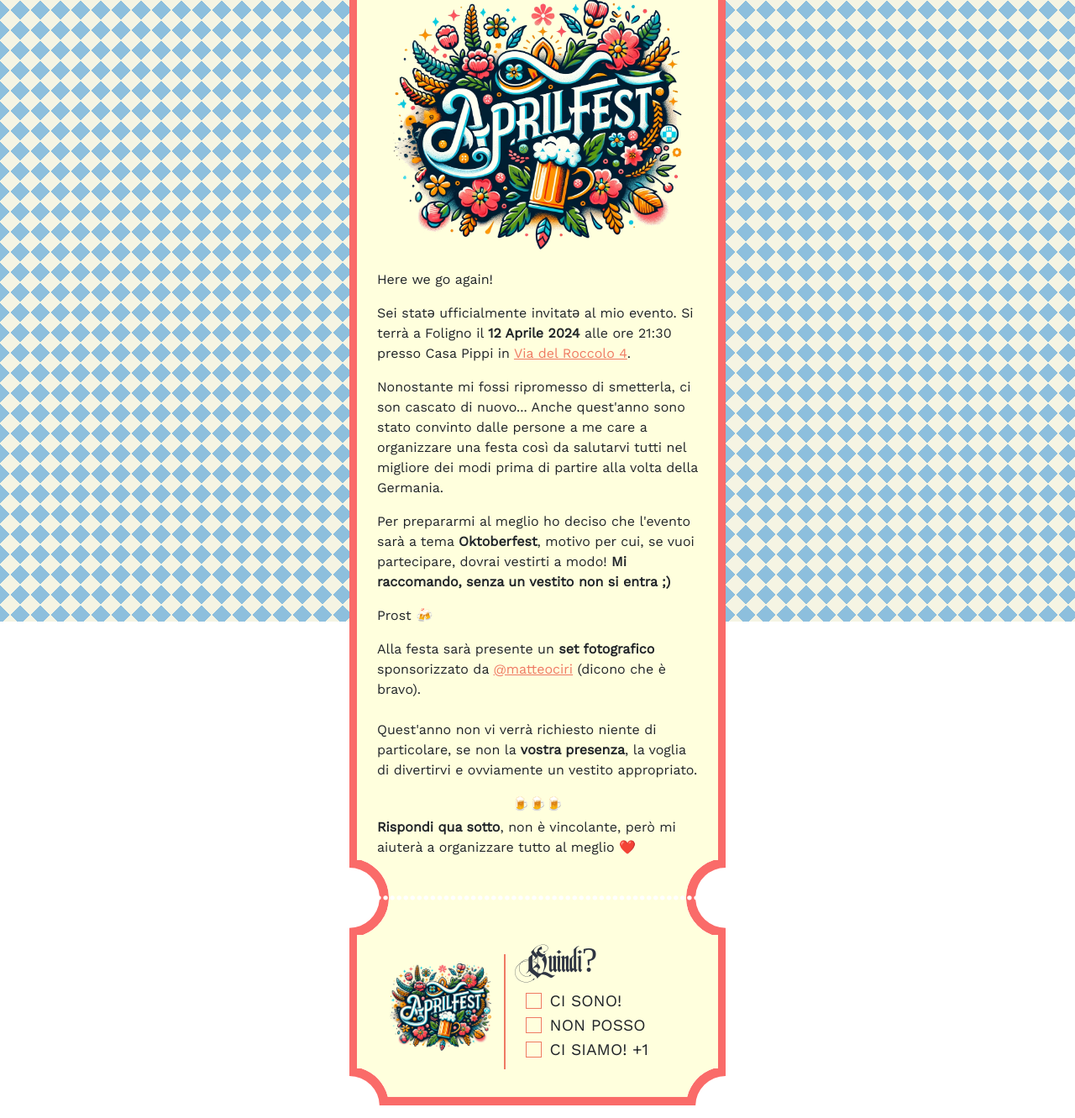
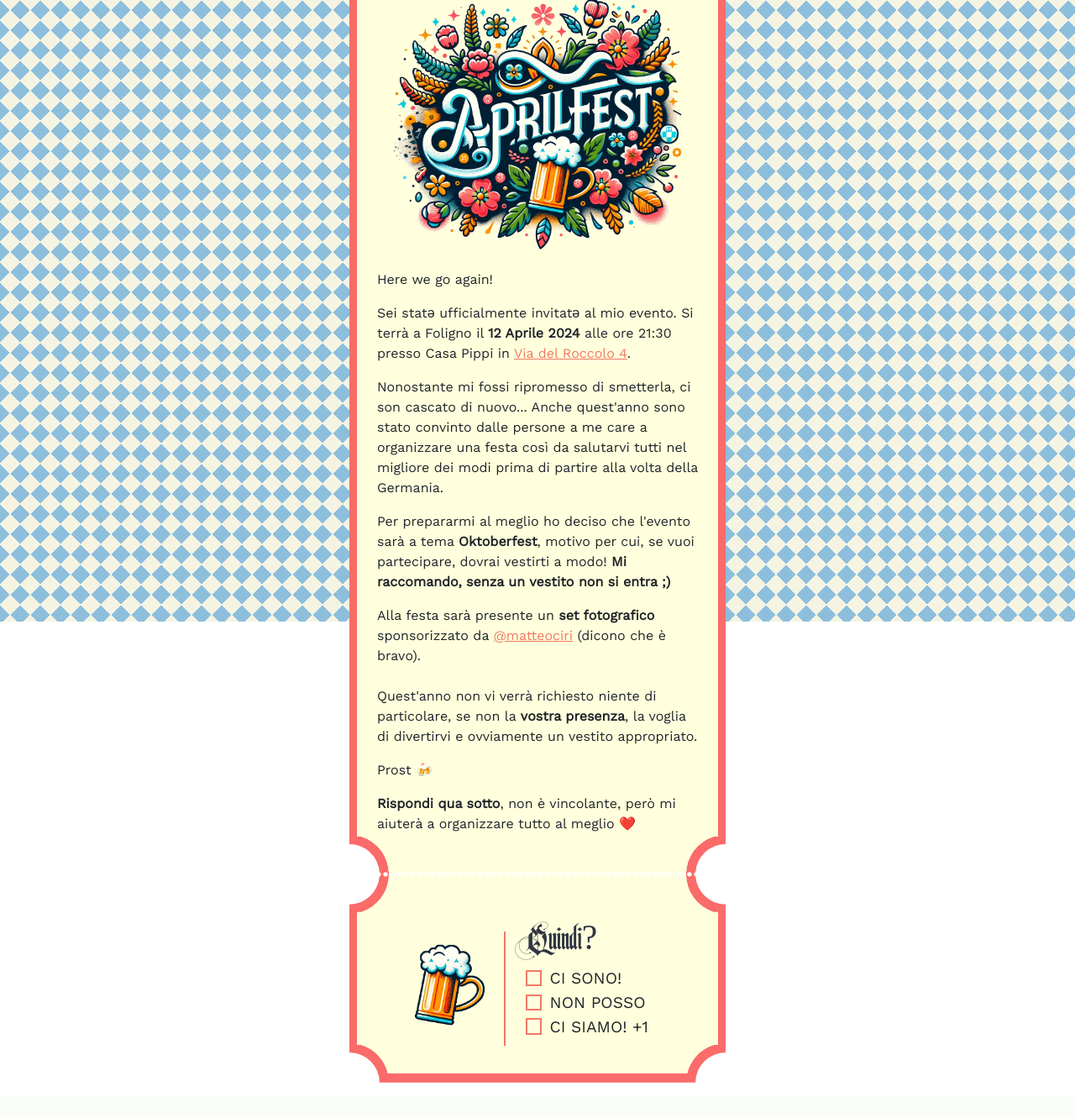
Before and after one commit to vittoriopippi/vpippi_website, a Django app: template vpippi/party/templates/party/invite_oktober.html in a window 1280 px wide. Shown: the part 60-1391 px from the top of the page at 84% size. After the commit the page ends 1349 px from the top, so only its background shows below. Run offline with Django 4.2, Linux system fonts and the light colour scheme; the template is opened without the code that fills it, so the values that code supplies are empty; some web fonts are replaced.

Commit message:
Update style.css and invite_oktober.html

```diff
--- a/vpippi/party/static/party/style.css
+++ b/vpippi/party/static/party/style.css
@@ -108,9 +108,9 @@
 }
 
 .oktober > .left > img {
-    margin-top: 7%;
-    margin-left: 10%;
-    width: 80%;
+    margin-top: 10%;
+    margin-left: 30%;
+    width: 55%;
     /* position: relative; */
 }
 
@@ -197,7 +197,7 @@ body {
     margin-right: 0.5em;
     width: 1em;
     height: 1em;
-    border: 0.1em solid #ef7a63;
+    border: 2px solid #ef7a63;
 }
 
 .checkbox>.box>svg {
--- a/vpippi/party/templates/party/invite_oktober.html
+++ b/vpippi/party/templates/party/invite_oktober.html
@@ -37,10 +37,6 @@
           Per prepararmi al meglio ho deciso che l'evento sarà a tema <strong>Oktoberfest</strong>, motivo per cui, se vuoi partecipare, dovrai vestirti a modo!
           <strong>Mi raccomando, senza un vestito non si entra ;)</strong>
         </p>
-        <p class="card-text">
-          Prost 🍻
-        </p>
-
         <p class="card-text mt-0">
           Alla festa sarà presente un <strong>set fotografico</strong> sponsorizzato da <a href="https://www.instagram.com/matteociri/">@matteociri</a> (dicono che è bravo).
         </p>
@@ -63,9 +59,14 @@
         {% comment %} <p class="card-text mt-4">
           <strong>P.S.:</strong> Matteo mi ha chiesto di aggiungere <a href="https://chat.whatsapp.com/E1qIhppVBbX55o6OOLIFEf">questo link</a>, che io non posso aprire ma che voi siete invitati a usare 👀
         </p> {% endcomment %}
-        <div class="three-stars d-flex justify-content-center mb-2">
+        {% comment %} <div class="three-stars d-flex justify-content-center mb-2">
           🍺🍺🍺
-        </div>
+        </div> {% endcomment %}
+
+
+        <p class="card-text">
+          Prost 🍻
+        </p>
 
         {% if not fake %}
         <p class="card-text">
@@ -79,7 +80,7 @@
     {% include "party/mid_smholes.svg" %}
     <div class="oktober px-4 ticket_bottom">
       <div class="left mt-4">
-        <img src="{% static 'party/aprilfest.png' %}" class="">
+        <img src="{% static 'party/beer.png' %}" class="">
       </div>
       <div class="ticket_form right">
           <h3 class="mb-2">Quindi?</h3>
```
Also changed, not shown: vpippi/party/static/party/beer.png (added).
